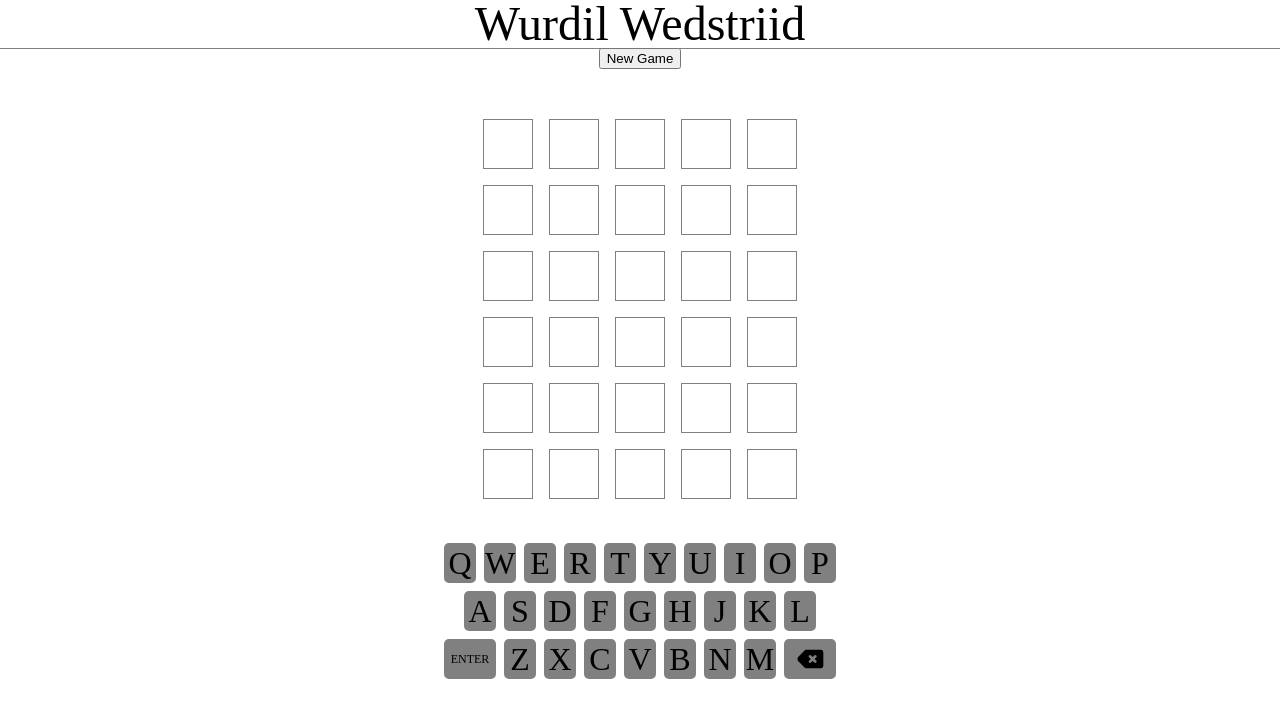
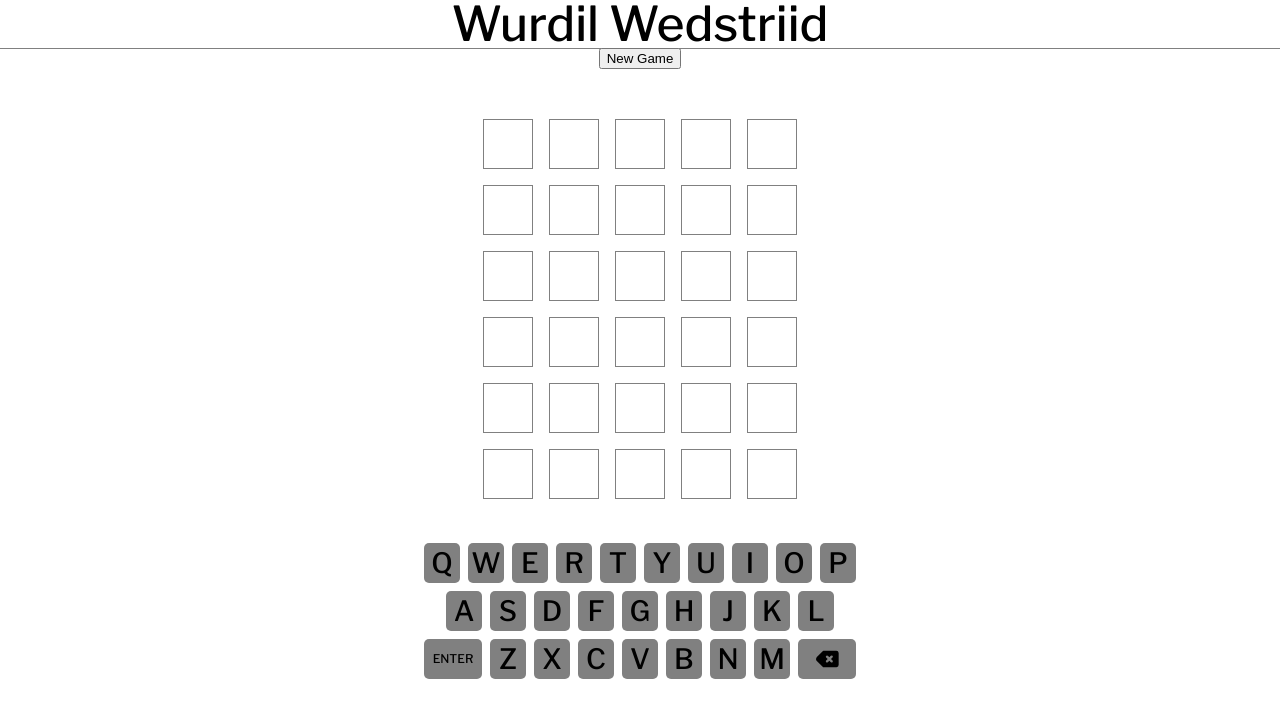
Before and after one commit to Hallelujah78/wordle-clone, a React (Vite) app: page / in a window 1280 px wide. Shown: the top 718 px of the page. Built offline with nearby package versions, Linux system fonts and the light colour scheme.

Commit message:
Third commit 27/2/24.
Added ISSUES.md to record issues and how to overcome (for future self). Added GlobalStyles and Google font and added styled-reset.

```diff
--- a/index.html
+++ b/index.html
@@ -3,6 +3,10 @@
 
 <head>
   <meta charset="UTF-8" />
+  <link rel="preconnect" href="https://fonts.googleapis.com">
+  <link rel="preconnect" href="https://fonts.gstatic.com" crossorigin>
+  <link href="https://fonts.googleapis.com/css2?family=Libre+Franklin:ital,wght@0,100..900;1,100..900&display=swap"
+    rel="stylesheet">
   <link rel="icon" type="image/svg+xml" href="/vite.svg" />
   <meta name="viewport" content="width=device-width, initial-scale=1.0" />
   <title>Wurdil - Dumpster Fire Edition</title>
--- a/src/App.tsx
+++ b/src/App.tsx
@@ -5,6 +5,8 @@ import { useState, useEffect, useCallback } from "react";
 import styled from "styled-components";
 import { ToastContainer, toast } from "react-toastify";
 import "react-toastify/dist/ReactToastify.css";
+import GlobalStyle from "./styles/GlobalStyles.ts";
+import { Reset } from "styled-reset";
 
 // utils
 import { getRandomArbitrary } from "./utils/utils";
@@ -149,7 +151,10 @@ const App: React.FC = () => {
 
   return (
     <>
+      <GlobalStyle />
+      <Reset />
       <ToastContainer />
+
       <Wrapper>
         <nav>
           <h1>Wurdil Wedstriid</h1>
--- a/src/components/Key.tsx
+++ b/src/components/Key.tsx
@@ -25,9 +25,9 @@ const Key: React.FC<KeyProps> = ({ keyChar, icon }) => {
   return (
     <Wrapper
       onClick={clickHandler}
-      fontSize={keyChar === "Enter" ? ".75rem" : "2rem"}
+      fontSize={keyChar === "Enter" ? ".75rem" : "1.75rem"}
       width={
-        keyChar === "Enter" || keyChar === "Backspace" ? "3.25rem" : "2rem"
+        keyChar === "Enter" || keyChar === "Backspace" ? "3.625rem" : "2.25rem"
       }
     >
       {icon ? icon : keyChar.toUpperCase()}
--- a/src/main.tsx
+++ b/src/main.tsx
@@ -1,11 +1,9 @@
 import React from "react";
 import ReactDOM from "react-dom/client";
 import App from "./App.tsx";
-import { Reset } from "styled-reset";
 
 ReactDOM.createRoot(document.getElementById("root")!).render(
   <React.StrictMode>
-    <Reset />
     <App />
   </React.StrictMode>
 );
--- /dev/null
+++ b/src/styles/GlobalStyles.ts
@@ -0,0 +1,13 @@
+import { createGlobalStyle } from "styled-components";
+
+const GlobalStyle = createGlobalStyle`
+#root{
+font-family: "Libre Franklin", sans-serif;
+  font-optical-sizing: auto;
+  font-weight: 500;
+  font-style: normal;
+
+}
+`;
+
+export default GlobalStyle;
```
Also changed, not shown: 1 other file (tests, documents, lock files or other folders).
